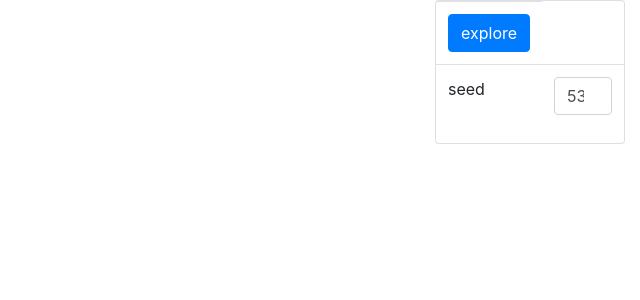
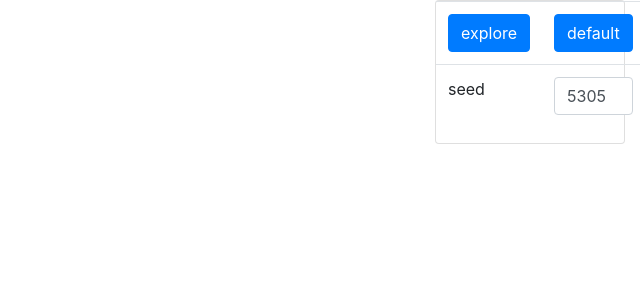
Before and after one commit to Holim0711/image-data-explorer, a Flask app: page / in a window 1320 px wide. Shown: the top 300 px of the page, without its empty margins (680-1320 px from the left). Run offline with Flask 2, Linux system fonts and the light colour scheme; parts of the project's set-up code (start-up, migrations or seed data) failed here and were passed over; some libraries are stand-ins or nearby versions.

Commit message:
add default function

```diff
--- a/templates/viewer.html
+++ b/templates/viewer.html
@@ -31,7 +31,10 @@
               <tbody>
                 <tr>
                   <td>
-                    <input id="request-button" class="btn btn-primary" type="button" value="explore">
+                    <input id="request-explore" class="btn btn-primary" type="button" value="explore">
+                  </td>
+                  <td>
+                    <input id="request-default" class="btn btn-primary" type="button" value="default">
                   </td>
                 </tr>
                 <tr>
@@ -70,17 +73,20 @@
     <script>
       var seed_input = document.getElementById("request-seed");
       var args_inputs = document.getElementsByClassName("request-args");
-      document.getElementById("request-button").onclick = function() {
+      document.getElementById("request-explore").onclick = function() {
         let seed = seed_input.value;
         param_str = "?seed=" + seed;
         Array.prototype.forEach.call(args_inputs, function(e) {
-          let att = e.id.split('-')[2]
+          let att = e.id.split('-')[2];
           let idx = e.selectedIndex;
           let val = e.options[idx].value;
           if (val != "∅")
-            param_str += "&" + att + "=" + val
-        })
+            param_str += "&" + att + "=" + val;
+        });
         location.href = param_str;
+      };
+      document.getElementById("request-default").onclick = function() {
+        location.href = "?";
       };
     </script>
   </body>
```
